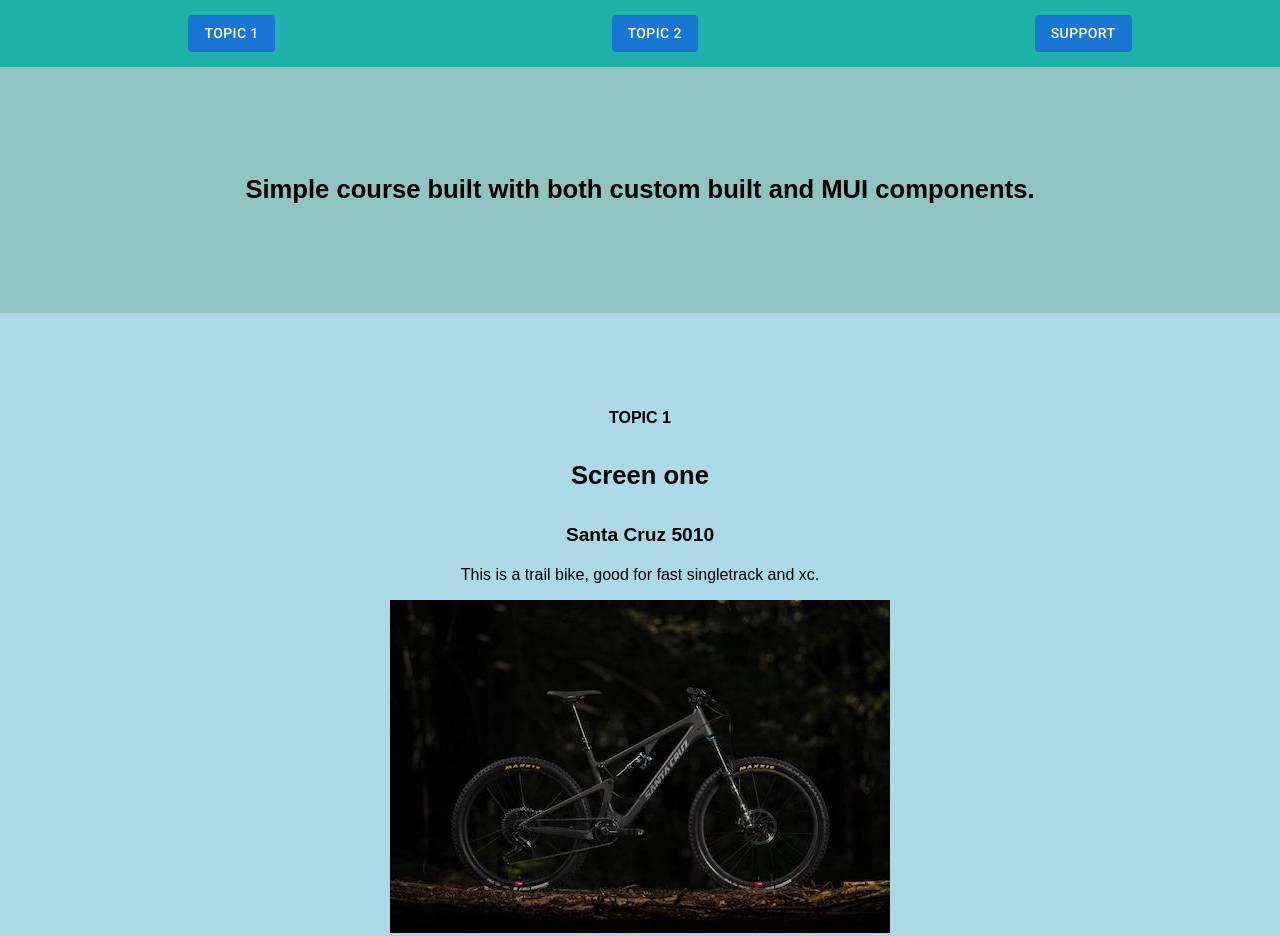
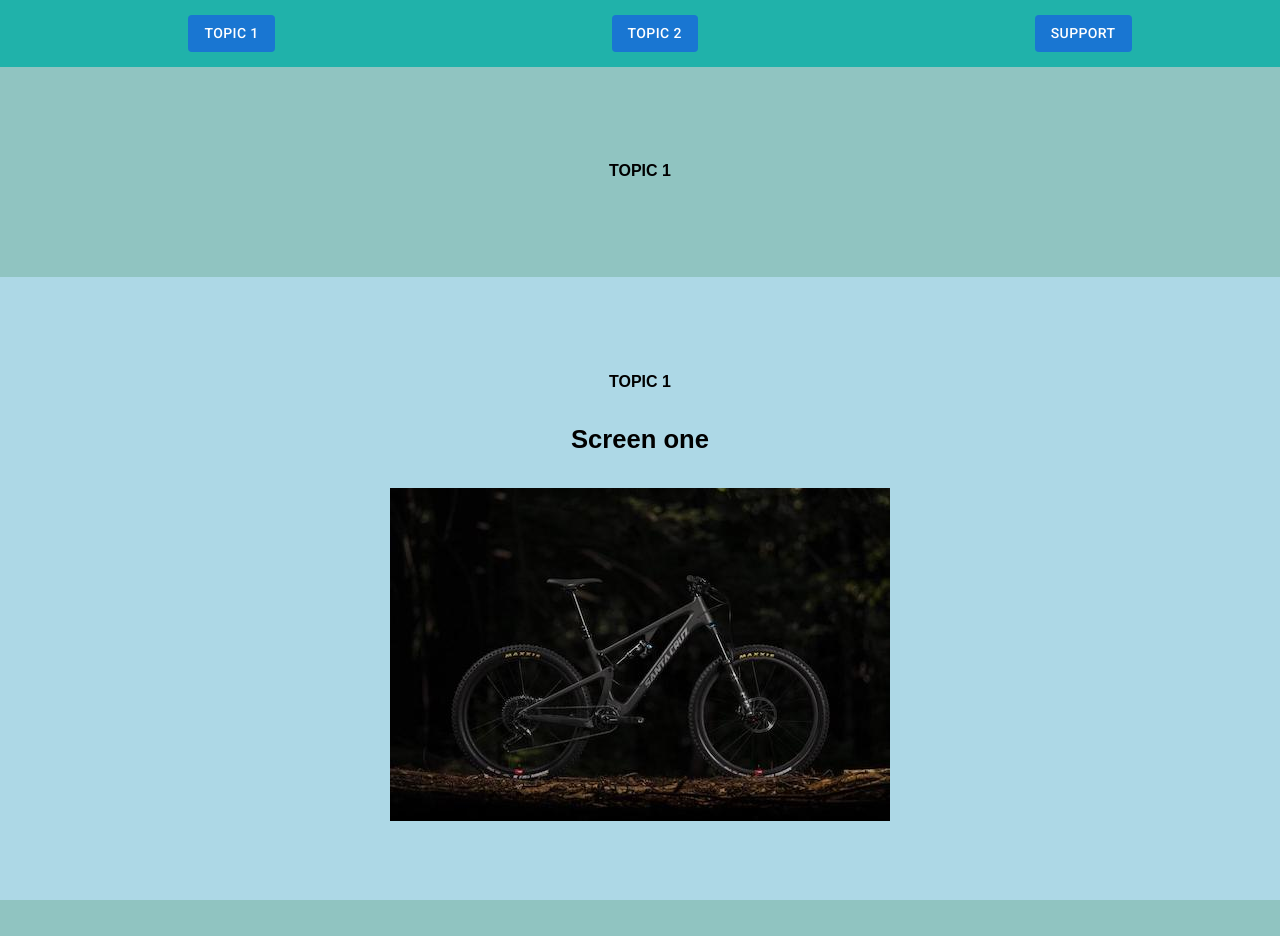
Before and after one commit to theandthem/react-course, a React app: page / in a window 1280 px wide. Shown: the top 936 px of the page. After the commit the page ends 900 px from the top, so only its background shows below. Built offline with nearby package versions, Linux system fonts and the light colour scheme.

Commit message:
Dynamically rendered components based on data.

```diff
--- a/src/components/Course.js
+++ b/src/components/Course.js
@@ -19,11 +19,11 @@
           <Routes>
             <Route exact path='/' element={<Topic1 />}/>
             <Route exact path='/topic1' element={<Topic1 />}/>
-            <Route exact path='/topic2' element={<Topic2 />}/>
+            {/* <Route exact path='/topic2' element={<Topic2 />}/> */}
           </Routes>
-          <section className='courseExtras'>
+          {/* <section className='courseExtras'>
             <Support />
-          </section>
+          </section> */}
         </section>
       </Router>
     );
--- a/src/components/Image.js
+++ b/src/components/Image.js
@@ -2,7 +2,7 @@
 
 class Image extends React.Component {
   render() {
-    return <img src={this.props.imageSource} alt={this.props.imageAlt}/>
+    return <img src={this.props.data.imageSource} alt={this.props.data.imageAlt}/>
   }
 }
 
--- a/src/components/Text.js
+++ b/src/components/Text.js
@@ -3,21 +3,21 @@
 
 class Text extends React.Component {
   render() {
-    const textStyle = this.props.textStyle;
+    const textStyle = this.props.data.textStyle;
     if (textStyle === 'h1') {
-      return <h1>{this.props.content}</h1>;
+      return <h1>{this.props.data.content}</h1>;
     } else if (textStyle === 'h2') {
-      return <h2>{this.props.content}</h2>;
+      return <h2>{this.props.data.content}</h2>;
     } else if (textStyle === 'h3') {
-      return <h3>{this.props.content}</h3>;
+      return <h3>{this.props.data.content}</h3>;
     } else if (textStyle === 'h4') {
-      return <h4>{this.props.content}</h4>;
+      return <h4>{this.props.data.content}</h4>;
     } else if (textStyle === 'link') {
-      return <a className={style.link} rel="noreferrer" target="_blank" href={this.props.linkUrl}>{this.props.linkLabel}</a>;
+      return <a className={style.link} rel="noreferrer" target="_blank" href={this.props.data.linkUrl}>{this.props.data.linkLabel}</a>;
     } else if (textStyle === 'paragraph') {
-      return <p>{this.props.content}</p>;
+      return <p>{this.props.data.content}</p>;
     } else {
-      return <p><span>{this.props.content}</span></p>;
+      return <p><span>{this.props.data.content}</span></p>;
     }
   }
 }
--- a/src/components/Text.module.css
+++ b/src/components/Text.module.css
@@ -2,3 +2,28 @@
   color: lightcoral;
   font-weight: bold;
 }
+
+h1 {
+  font-size: 1.6rem;
+}
+
+h2 {
+  font-size: 1.4rem;
+}
+
+h3 {
+  font-size: 1.2rem;
+}
+
+h4 {
+  text-transform: uppercase;
+  font-weight: bold;
+}
+
+div {
+  font-size: 1rem;
+}
+
+a {
+  text-decoration: none;
+}
--- a/src/components/Topic-1.js
+++ b/src/components/Topic-1.js
@@ -1,11 +1,75 @@
+import React from 'react';
 import Text from './Text';
 import Image from './Image';
 import style from './Topic.module.css';
 
+const Components = {
+  text: Text,
+  image: Image,
+};
+
+// All data in a topic? Bit messy.
+const topicData = [
+  {
+    screenId: 't1s1',
+    components: [
+      {
+        id: 'c1',
+        type: 'text',
+        data: {
+          content: 'Topic 1',
+          textStyle: 'h4',
+        },
+      },
+    ]
+  },
+  {
+    screenId: 't1s2',
+    components: [
+      {
+        id: 'c1',
+        type: 'text',
+        data: {
+          content: 'Topic 1',
+          textStyle: 'h4',
+        },
+      },
+      {
+        id: 'c2',
+        type: 'text',
+        data: {
+          content: 'Screen one',
+          textStyle: 'h1',
+        },
+      },
+      {
+        id: 'c3',
+        type: 'image',
+        data: {
+          imageSource: 'resources/sc5010.jpg',
+          imageAlt: 'Santa Cruz 5010 bike',
+        },
+      },
+    ]
+  }
+]
+
 function Topic1() {
   return (
     <section className={style.topic}>
-       <section className={style.screen}>
+      {topicData.map(function(screen, index){
+          return (
+            <section className={style.screen} key={index}>
+              {screen.components.map(function(component, index) {
+                return React.createElement(Components[component.type], {
+                  key: index,
+                  data: component.data,
+                });
+              })}
+            </section>
+          );
+      })}
+       {/* <section className={style.screen}>
         <Text content="Simple course built with both custom built and MUI components." textStyle="h1" />
       </section>
       <section className={style.screen}>
@@ -26,7 +90,7 @@
         <Text content="Santa Cruz High Tower" textStyle="h3" />
         <Text content="Silly big wheels, if you like that sort of thing." />
         <Image imageSource="resources/schightower.jpg" imageAlt="Santa Cruz 5010 bike" />
-      </section>
+      </section> */}
     </section>
   );
 }
--- a/src/index.css
+++ b/src/index.css
@@ -11,28 +11,3 @@
 body {
   background: #90c4c1;
 }
-
-h1 {
-  font-size: 1.6rem;
-}
-
-h2 {
-  font-size: 1.4rem;
-}
-
-h3 {
-  font-size: 1.2rem;
-}
-
-h4 {
-  text-transform: uppercase;
-  font-weight: bold;
-}
-
-div {
-  font-size: 1rem;
-}
-
-a {
-  text-decoration: none;
-}
```
